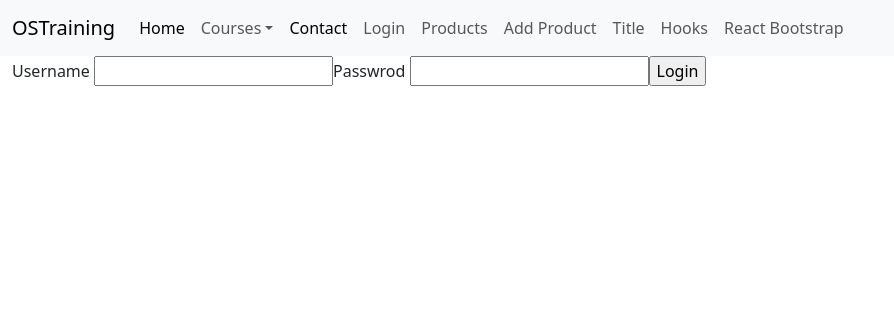
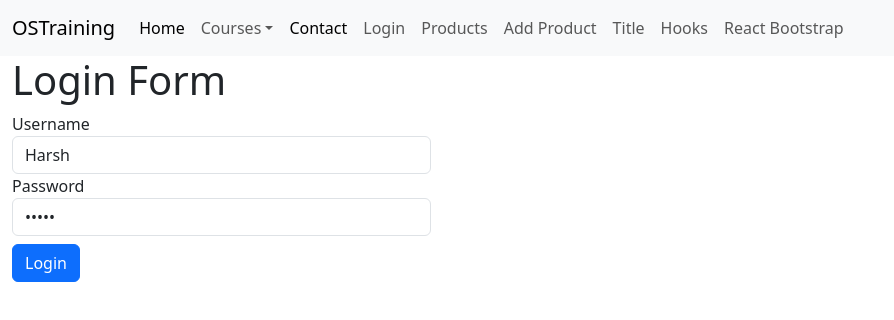
Before and after one commit to programmingwithharsh/react_nov25, a React (Vite) app: page /login in a window 1280 px wide. Shown: the top 320 px of the page, without its empty margins (0-894 px from the left). Built offline with nearby package versions, Linux system fonts and the light colour scheme.

Commit message:
Update Login Logic

```diff
--- a/src/Login.jsx
+++ b/src/Login.jsx
@@ -1,15 +1,60 @@
+import { useState } from "react";
+import { Navigate } from "react-router-dom";
+
 function Login() {
+
+    const [username, setUsername] = useState("Harsh");
+    const [password, setPassword] = useState("harsh");
+    const [error, setError] = useState("");
+    const [redirect, setRedirect] = useState(false);
+
+    if (!localStorage.getItem("loggedInUsers")) {
+        const dummyUsers = [
+            {
+                username: 'Devender',
+                password: 'Devender'
+            },
+            {
+                username: 'Nabham',
+                password: 'nabham'
+            }
+        ];
+        localStorage.setItem("loggedInUsers", JSON.stringify(dummyUsers));
+    }
     /*
         1. Create dummy username and password field inside users localstorage
         2. When i click on login, i will check weather username and password field is exist inside users localstorage or not
         3. If username and password exist redirect to products page else error message
     */
+
+    const handleLogin = (event) => {
+        event.preventDefault();
+
+        const users = JSON.parse(localStorage.getItem("loggedInUsers")); // load data from localstorage
+
+        const foundUser = users.find(user => user.username == username && user.password == password);
+        if (foundUser) {
+            setRedirect(true);
+        } else {
+            setError("Invalid username or password");
+        }
+    }
+
+    if (redirect) {
+        return <Navigate to="/products" />
+    }
+
     return (<div>
-        <form action="" method="get">
-            Username <input type="text" name="" id="" />
-            Passwrod <input type="text" name="" id="" />
-            <input type="submit" value="Login" />
-        </form>
+        <h1>Login Form</h1>
+        {error && <p style={{ color: "red" }}>{error}</p>}
+        <div className="col-4">
+            <form onSubmit={handleLogin}>
+                Username <input className="form-control" type="text" value={username} onChange={(e) => setUsername(e.target.value)} />
+                Password <input className="form-control" type="password" value={password} onChange={(e) => setPassword(e.target.value)} />
+                <input className="btn btn-primary mt-2" type="submit" value="Login" />
+            </form>
+        </div>
+
     </div>);
 }
 
```
